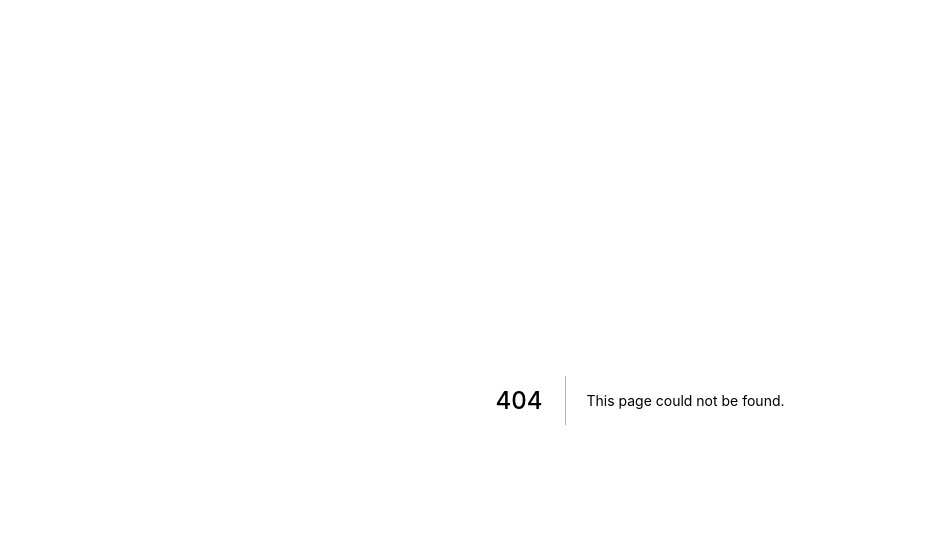
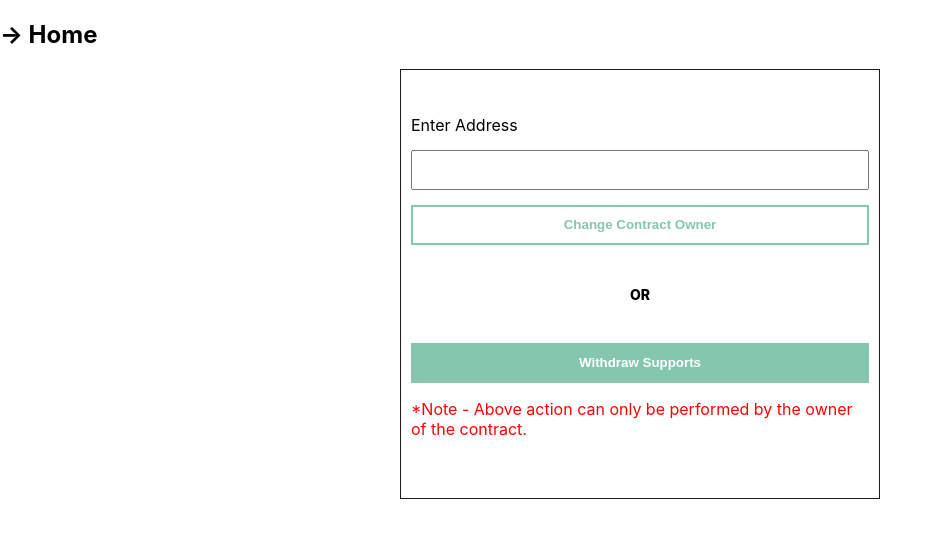
Before and after one commit to Bukasuji/ShowMeSupport-Frontend--Solidity-DeFi-Tipping-app, a Next.js app: page /Admin in a window 1280 px wide. Before the commit this address had no page. Shown: the top 538 px of the page, without its empty margins (0-940 px from the left). Built offline with nearby package versions, Linux system fonts and the light colour scheme.

Commit message:
added admin page

```diff
--- /dev/null
+++ b/pages/Admin.jsx
@@ -0,0 +1,142 @@
+import React, { useEffect, useState } from "react";
+import { ethers } from "ethers";
+import { toast } from "react-toastify";
+import abi from '../utils/SupportContract.json';
+import Link from "next/link"
+import styles from '../styles/Admin.module.css'
+
+
+function Admin(){
+  const address = "0x0B9f832c6180Ff2aa451a41FFA1E38Ab7EB25962"
+  const ABI = abi.abi;
+
+  const [newContractOwner, setNewContractOwner] = useState("");
+
+
+   // Change contract owner
+   const changeContractOwner = async (address) => {
+    try {
+      const { ethereum } = window;
+      if (ethereum) {
+        //toast.loading("Changing contract owner..", { autoClose: false });
+
+        const provider = new ethers.providers.Web3Provider(ethereum, "any");
+        const signer = provider.getSigner();
+        const supportContract = new ethers.Contract(
+          address,
+          ABI,
+          signer
+        );
+
+        const changeContractOwnerTxn = await supportContract.transferOwnership(
+          address
+        );
+
+        await changeContractOwnerTxn.wait();
+       // toast.dismiss();
+        alert(" Contract owner changed.");
+      }
+    } catch (error) {
+        console.log(error)
+
+        if (error.code === "CALL_EXCEPTION" && error.error.message.includes("revert")) {
+          alert("Ops! Only contract owner can change the address.");
+        } else {
+            alert("Ops! Failed to change the address");
+
+          }
+      }
+  };
+
+
+  //a function to ensure user input right address
+  const onChangeContractOwner = () => {
+    if (ethers.utils.isAddress(address)) {
+      changeContractOwner(address);
+    } else {
+      setNewContractOwner("");
+      //toast.error("Ops! Please enter a valid address.");
+      alert("Ops! Please enter a valid address.")
+    }
+  };
+
+  //withdraw function
+  const onWithdrawSupport = async () => {
+    try {
+      const { ethereum } = window;
+
+      if (ethereum) {
+        //toast.loading("Withdrawing supports..", { autoClose: false });
+        const provider = new ethers.providers.Web3Provider(ethereum, "any");
+        const signer = provider.getSigner();
+        const supportContract = new ethers.Contract(
+          address,
+          ABI,
+          signer
+        );
+
+        const withdrawSupportsTxn = await supportContract.ownerWithdraw() ;
+
+        await withdrawSupportsTxn.wait();
+        toast.success("Awesome! your tips are withdrawn.");
+      }
+    } catch (error) {
+      console.log(error);
+     alert("Ops! failed to withdraw, check if you are the contract owner")
+    }
+  };
+
+
+  return (
+    <div className={styles.container}>
+      <div className="admin-header">
+        <Link href="/" >
+             <a className={styles.home}>
+             <h2>&rarr; Home</h2>
+             </a>
+        </Link>
+      </div>
+
+      <div className={styles.adminCard}>
+          <div className={styles.changeAddressContainer}>
+            <div className={styles.inputLabel}>
+              <label>
+                Enter Address
+              </label>
+            </div>
+
+            <input
+               id="name"
+               type="text"
+               className={styles.input}
+               value={newContractOwner}
+               onChange={(e) => setNewContractOwner(e.target.value)}
+           />
+
+
+           <button
+              className={styles.addressChangeBtn}
+              onClick={ onChangeContractOwner}
+           >
+                 Change Contract Owner
+            </button>
+          </div>
+
+        <div className={styles.line}>
+          <span>OR</span>
+        </div>
+
+        <button className={styles.withdrawBtn} onClick={onWithdrawSupport}>
+          Withdraw Supports
+        </button>
+
+        <p className={styles.cardHelperText}>
+          *Note - Above action can only be performed by the owner of the
+          contract.
+        </p>
+      </div>
+    </div>
+  );
+};
+
+export default Admin;
--- /dev/null
+++ b/styles/Admin.module.css
@@ -0,0 +1,65 @@
+ .adminCard{
+    color: black;
+    width: 480px;
+    height: 430px;
+    margin: auto;
+    padding: 10px;
+    border: 1px solid rgb(26, 27, 26);
+
+  }
+
+  .line {
+    width: 100%;
+    height: 2px;
+    margin: 3rem 0;
+    border-radius: 1px;
+
+  position: relative;
+  background-color: var(--light-gray);
+  }
+
+  .line span{
+    position: absolute;
+    left: 50%;
+    top: 50%;
+    transform: translate(-50%, -50%);
+
+    font-size: 14px;
+    font-weight: 800;
+
+    padding: 0.5rem;
+
+    background-color: var(--white);
+  }
+
+  .inputLabel{
+    margin-top: 35px;
+  }
+
+  .input {
+    width: 100%;
+    height: 40px;
+    margin-top: 15px;
+  }
+
+  .addressChangeBtn {
+    width: 100%;
+    height: 40px;
+    margin-top: 15px;
+    background: white;
+    color: rgb(132, 199, 174);
+    border: 2px solid rgb(132, 199, 174);
+    font-weight: bolder;
+
+}
+.withdrawBtn{
+    width: 100%;
+    height: 40px;
+    border: none;
+    color:white;
+    background: rgb(132, 199, 174);
+    font-weight: bolder;
+}
+.cardHelperText{
+    color: red;
+}
```
